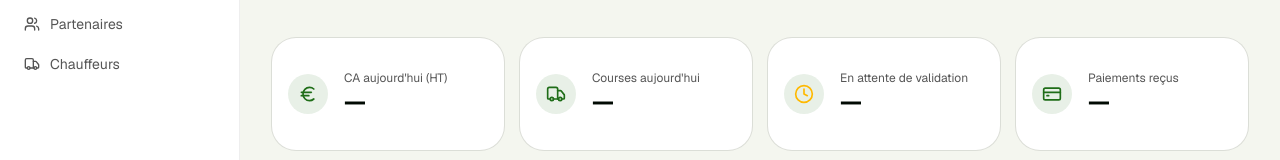
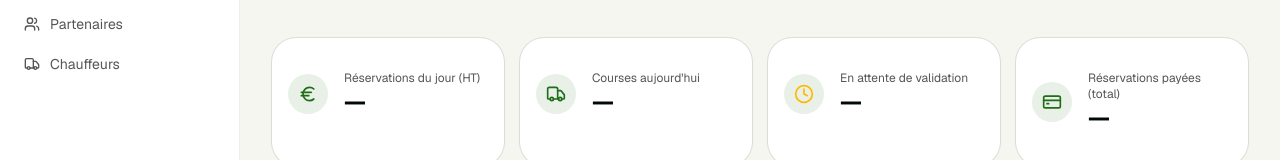
Before and after one commit to Oualid-coder/transport24h-web, a Next.js app: page /admin/dashboard in a window 1280 px wide. Shown: the part 150-310 px from the top of the page. Built offline with nearby package versions, Linux system fonts and the light colour scheme; no server answers.

Commit message:
fix: libellés tuiles dashboard admin — CA today et paiements reçus

```diff
--- a/app/(admin)/admin/dashboard/page.tsx
+++ b/app/(admin)/admin/dashboard/page.tsx
@@ -78,7 +78,7 @@ export default function AdminDashboardPage() {
       <div className="grid gap-4 sm:grid-cols-2 xl:grid-cols-4">
         <StatCard
           icon={<Euro className="size-5 text-primary" />}
-          label="CA aujourd'hui (HT)"
+          label="Réservations du jour (HT)"
           value={stats ? `${fmt(stats.revenue_today)} €` : "—"}
           loading={statsLoading}
         />
@@ -96,7 +96,7 @@ export default function AdminDashboardPage() {
         />
         <StatCard
           icon={<CreditCard className="size-5 text-primary" />}
-          label="Paiements reçus"
+          label="Réservations payées (total)"
           value={stats ? String(stats.paid_count) : "—"}
           loading={statsLoading}
         />
```
